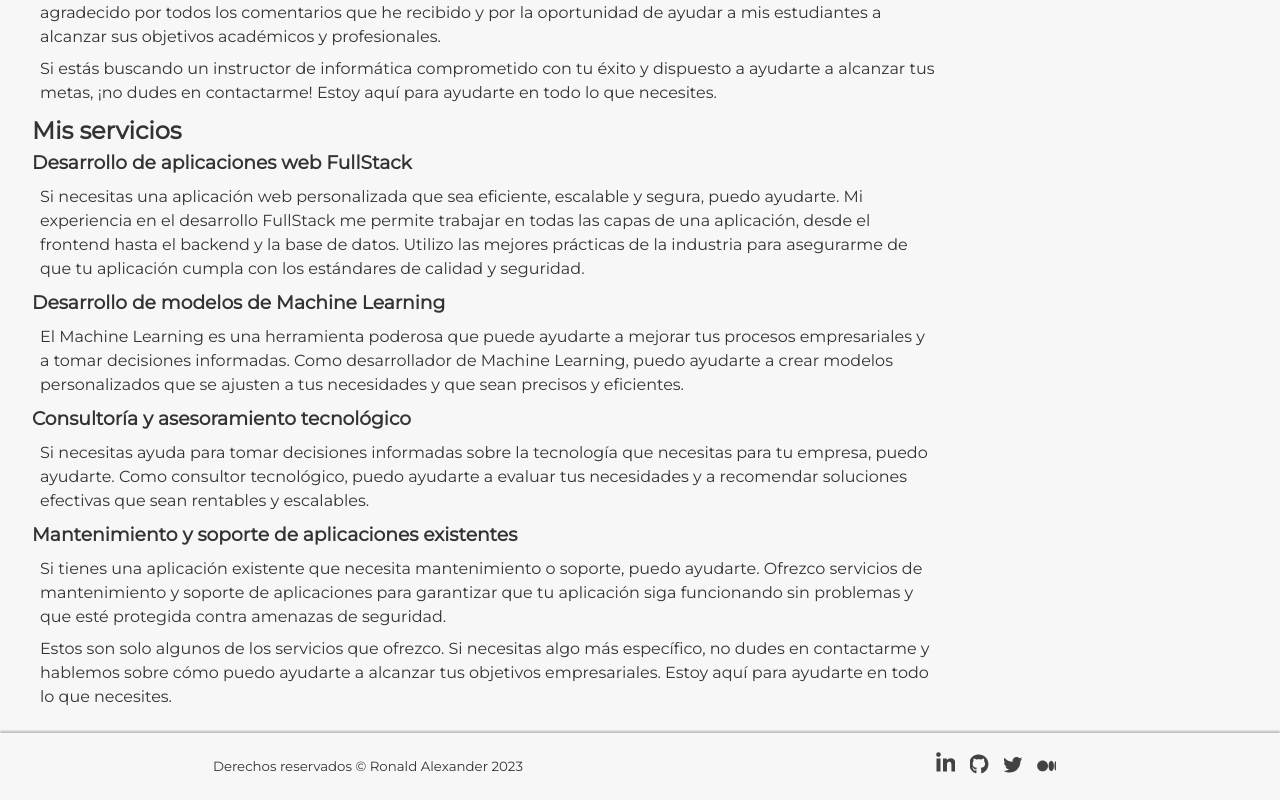
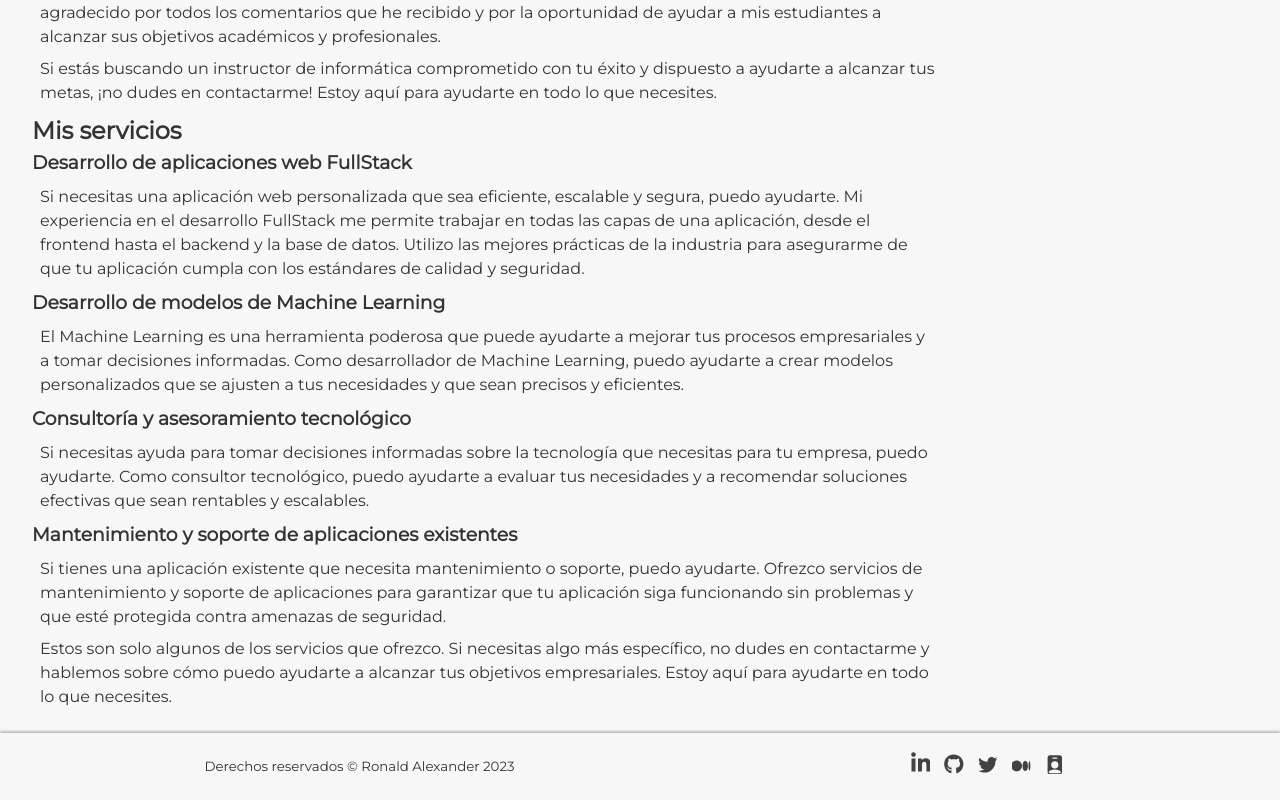
Before and after one commit to ralexrivero/ralex, a React (Vite) app: page / in a window 1280 px wide. Shown: the part 1892-2692 px from the top of the page. Built offline with nearby package versions, Linux system fonts and the light colour scheme.

Commit message:
add professional digital card to footer

```diff
--- a/src/components/Footer.jsx
+++ b/src/components/Footer.jsx
@@ -12,6 +12,7 @@ const Footer = () => {
         <li><a href="https://github.com/ralexrivero" target="_blank"><svg className="footer-social-icon" xmlns="http://www.w3.org/2000/svg" viewBox="0 0 496 512"><path d="M165.9 397.4c0 2-2.3 3.6-5.2 3.6-3.3.3-5.6-1.3-5.6-3.6 0-2 2.3-3.6 5.2-3.6 3-.3 5.6 1.3 5.6 3.6zm-31.1-4.5c-.7 2 1.3 4.3 4.3 4.9 2.6 1 5.6 0 6.2-2s-1.3-4.3-4.3-5.2c-2.6-.7-5.5.3-6.2 2.3zm44.2-1.7c-2.9.7-4.9 2.6-4.6 4.9.3 2 2.9 3.3 5.9 2.6 2.9-.7 4.9-2.6 4.6-4.6-.3-1.9-3-3.2-5.9-2.9zM244.8 8C106.1 8 0 113.3 0 252c0 110.9 69.8 205.8 169.5 239.2 12.8 2.3 17.3-5.6 17.3-12.1 0-6.2-.3-40.4-.3-61.4 0 0-70 15-84.7-29.8 0 0-11.4-29.1-27.8-36.6 0 0-22.9-15.7 1.6-15.4 0 0 24.9 2 38.6 25.8 21.9 38.6 58.6 27.5 72.9 20.9 2.3-16 8.8-27.1 16-33.7-55.9-6.2-112.3-14.3-112.3-110.5 0-27.5 7.6-41.3 23.6-58.9-2.6-6.5-11.1-33.3 2.6-67.9 20.9-6.5 69 27 69 27 20-5.6 41.5-8.5 62.8-8.5s42.8 2.9 62.8 8.5c0 0 48.1-33.6 69-27 13.7 34.7 5.2 61.4 2.6 67.9 16 17.7 25.8 31.5 25.8 58.9 0 96.5-58.9 104.2-114.8 110.5 9.2 7.9 17 22.9 17 46.4 0 33.7-.3 75.4-.3 83.6 0 6.5 4.6 14.4 17.3 12.1C428.2 457.8 496 362.9 496 252 496 113.3 383.5 8 244.8 8zM97.2 352.9c-1.3 1-1 3.3.7 5.2 1.6 1.6 3.9 2.3 5.2 1 1.3-1 1-3.3-.7-5.2-1.6-1.6-3.9-2.3-5.2-1zm-10.8-8.1c-.7 1.3.3 2.9 2.3 3.9 1.6 1 3.6.7 4.3-.7.7-1.3-.3-2.9-2.3-3.9-2-.6-3.6-.3-4.3.7zm32.4 35.6c-1.6 1.3-1 4.3 1.3 6.2 2.3 2.3 5.2 2.6 6.5 1 1.3-1.3.7-4.3-1.3-6.2-2.2-2.3-5.2-2.6-6.5-1zm-11.4-14.7c-1.6 1-1.6 3.6 0 5.9 1.6 2.3 4.3 3.3 5.6 2.3 1.6-1.3 1.6-3.9 0-6.2-1.4-2.3-4-3.3-5.6-2z"/></svg></a></li>
         <li><a href="https://twitter.com/ralex_uy" target="_blank"><svg className="footer-social-icon" xmlns="http://www.w3.org/2000/svg" viewBox="0 0 512 512"><path d="M459.37 151.716c.325 4.548.325 9.097.325 13.645 0 138.72-105.583 298.558-298.558 298.558-59.452 0-114.68-17.219-161.137-47.106 8.447.974 16.568 1.299 25.34 1.299 49.055 0 94.213-16.568 130.274-44.832-46.132-.975-84.792-31.188-98.112-72.772 6.498.974 12.995 1.624 19.818 1.624 9.421 0 18.843-1.3 27.614-3.573-48.081-9.747-84.143-51.98-84.143-102.985v-1.299c13.969 7.797 30.214 12.67 47.431 13.319-28.264-18.843-46.781-51.005-46.781-87.391 0-19.492 5.197-37.36 14.294-52.954 51.655 63.675 129.3 105.258 216.365 109.807-1.624-7.797-2.599-15.918-2.599-24.04 0-57.828 46.782-104.934 104.934-104.934 30.213 0 57.502 12.67 76.67 33.137 23.715-4.548 46.456-13.32 66.599-25.34-7.798 24.366-24.366 44.833-46.132 57.827 21.117-2.273 41.584-8.122 60.426-16.243-14.292 20.791-32.161 39.308-52.628 54.253z"/></svg></a></li>
         <li><a href="https://medium.com/@ralexrivero" target="_blank"><svg className="footer-social-icon" xmlns="http://www.w3.org/2000/svg" viewBox="0 0 640 512"><path d="M180.5,74.262C80.813,74.262,0,155.633,0,256S80.819,437.738,180.5,437.738,361,356.373,361,256,280.191,74.262,180.5,74.262Zm288.25,10.646c-49.845,0-90.245,76.619-90.245,171.095s40.406,171.1,90.251,171.1,90.251-76.619,90.251-171.1H559C559,161.5,518.6,84.908,468.752,84.908Zm139.506,17.821c-17.526,0-31.735,68.628-31.735,153.274s14.2,153.274,31.735,153.274S640,340.631,640,256C640,171.351,625.785,102.729,608.258,102.729Z"/></svg></a></li>
+        <li><a href="https://ralex.works/ProBusinessCard/" target="_blank"><svg className="footer-social-icon" xmlns="http://www.w3.org/2000/svg" viewBox="0 0 16 16"><path d="M2 2a2 2 0 0 1 2-2h8a2 2 0 0 1 2 2v12a2 2 0 0 1-2 2H4a2 2 0 0 1-2-2V2zm4.5 0a.5.5 0 0 0 0 1h3a.5.5 0 0 0 0-1h-3zM8 11a3 3 0 1 0 0-6 3 3 0 0 0 0 6zm5 2.755C12.146 12.825 10.623 12 8 12s-4.146.826-5 1.755V14a1 1 0 0 0 1 1h8a1 1 0 0 0 1-1v-.245z"/></svg></a></li>
       </ul>
 
     </footer>
```
